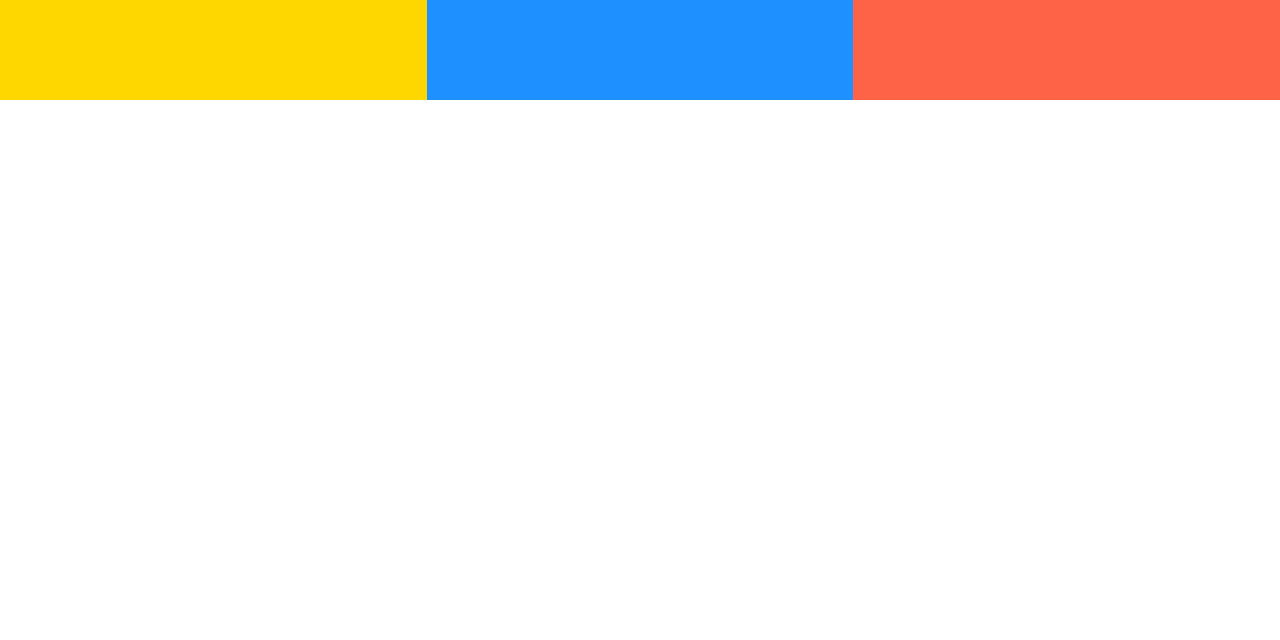
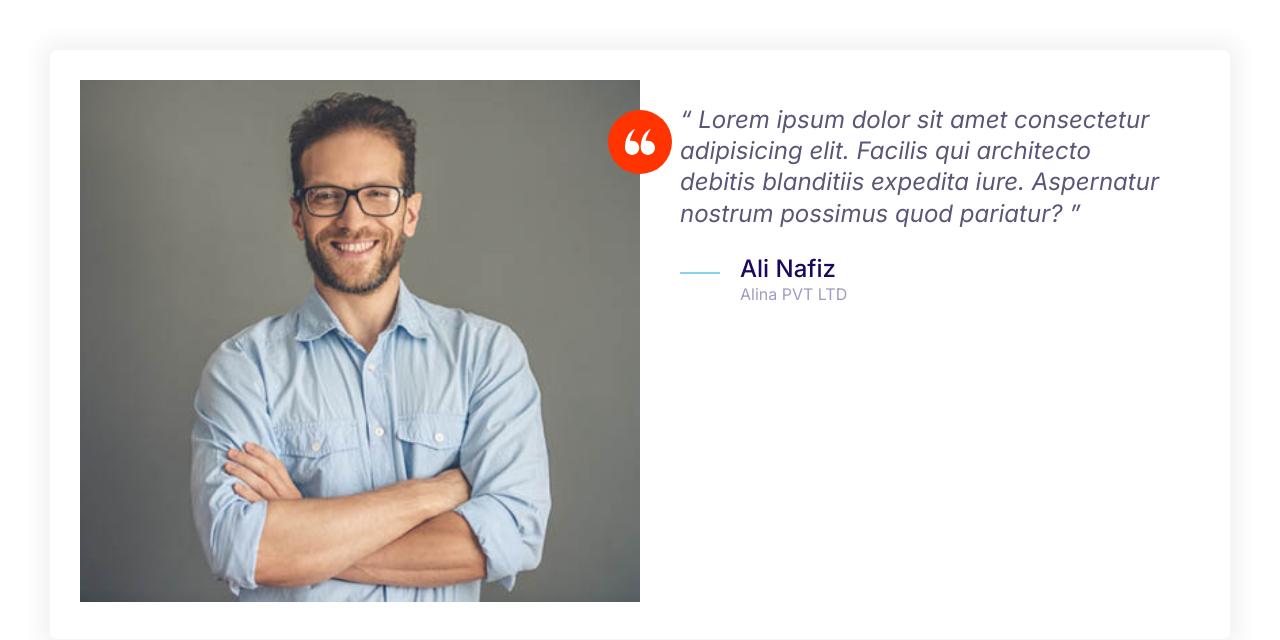
Before and after one commit to saadhinnafiz/moshify, a plain HTML site: page index.html in a window 1280 px wide. Drawn offline with nearby package versions, Linux system fonts and the light colour scheme.

Commit message:
add testimonial component with quote and customer image

```diff
--- a/css/styles.css
+++ b/css/styles.css
@@ -166,8 +166,17 @@
   height: 40px;
 }
 
+.icon--small {
+  width: 30px;
+  height: 30px;
+}
+
 .icon--primary {
   fill: var(--color-primary);
+}
+
+.icon--white {
+  fill: #fff;
 }
 
 .icon-container {
@@ -178,6 +187,10 @@
   display: inline-flex;
   justify-content: center;
   align-items: center;
+}
+
+.icon-container--accent {
+  background: var(--color-accent);
 }
 
 /* Buttons */
@@ -459,3 +472,38 @@
     grid-template-columns: repeat(3, 1fr);
   }
 }
+
+/* Testimonials */
+
+.testimonial {
+  padding: 3rem;
+}
+
+.testimonial__image {
+  position: relative;
+}
+
+.testimonial__image > img {
+  width: 100%;
+}
+
+.testimonial__image > .icon-container {
+  position: absolute;
+  top: 3rem;
+  right: -32px;
+}
+
+.testimonial.card {
+  overflow: visible;
+}
+
+@media screen and (min-width: 768px) {
+  .testimonial .quote,
+  testimonial.quote__author {
+    font-size: 2.4rem;
+  }
+
+  .testiomonial .quote {
+    margin-left: 6rem;
+  }
+}
--- a/index.html
+++ b/index.html
@@ -13,11 +13,38 @@
       rel="stylesheet"
     />
   </head>
-  <body>
-    <div class="grid grid--1x3">
-      <div style="height: 100px; background: gold"></div>
-      <div style="height: 100px; background: dodgerblue"></div>
-      <div style="height: 100px; background: tomato"></div>
+  <body style="padding: 5rem">
+    <div class="card testimonial">
+      <div class="grid grid--1x2">
+        <div class="testimonial__image">
+          <img src="images/testimonial.jpg" alt="A happy, smiling customer" />
+          <span class="icon-container icon-container--accent">
+            <svg class="icon icon--white icon--small">
+              <use xlink:href="images/sprite.svg#quotes"></use>
+            </svg>
+          </span>
+        </div>
+        <blockquote class="quote">
+          <p class="quote__text">
+            Lorem ipsum dolor sit amet consectetur adipisicing elit. Facilis qui
+            architecto debitis blanditiis expedita iure. Aspernatur nostrum
+            possimus quod pariatur?
+          </p>
+          <footer class="media__footer">
+            <div class="media">
+              <div class="media__image">
+                <svg class="icon icon--primary quote__line">
+                  <use xlink:href="images/sprite.svg#line"></use>
+                </svg>
+              </div>
+              <div class="media__body">
+                <h3 class="media__title quote__author">Ali Nafiz</h3>
+                <p class="quote__organization">Alina PVT LTD</p>
+              </div>
+            </div>
+          </footer>
+        </blockquote>
+      </div>
     </div>
   </body>
 </html>
```
Also changed, not shown: components/testimonials.html (added, +32 -0 lines), images/testimonial.jpg (added).
